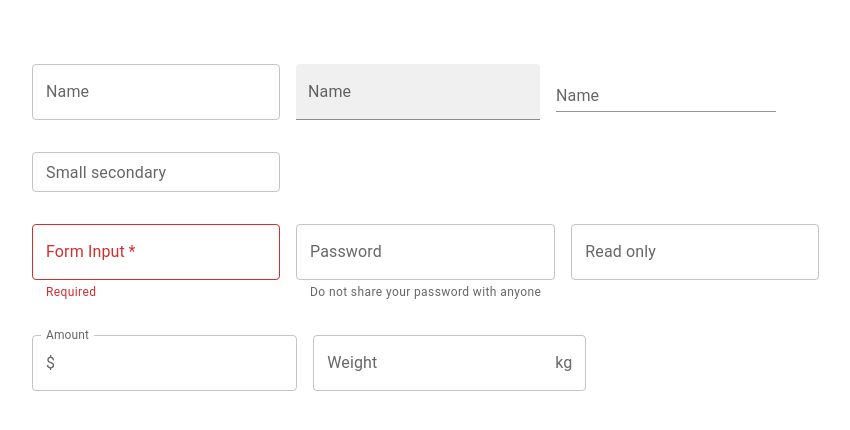
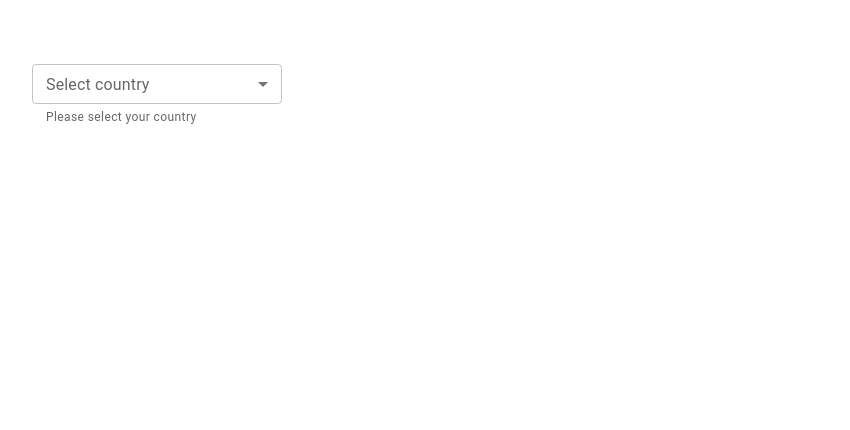
Before and after one commit to thethmuenaing/react-mui-demo, a React (Create React App) app: page / in a window 1280 px wide. Shown: the top 430 px of the page, without its empty margins (32-882 px from the left). Built offline with nearby package versions, Linux system fonts and the light colour scheme.

Commit message:
build MuiSelect component

```diff
--- a/src/App.tsx
+++ b/src/App.tsx
@@ -1,14 +1,16 @@
 import './App.css';
 // import { MuiTypography } from './components/MuiTypography';
 // import { MuiButton } from './components/MuiButton';
-import { MuiTextField } from './components/MuiTextField';
+// import { MuiTextField } from './components/MuiTextField';
+import { MuiSelect } from './components/MuiSelect';
 
 function App() {
   return (
     <div className="App">
       {/* <MuiTypography/> */}
       {/* <MuiButton/> */}
-      <MuiTextField/>
+      {/* <MuiTextField/> */}
+      <MuiSelect/>
     </div>
   );
 }
--- /dev/null
+++ b/src/components/MuiSelect.tsx
@@ -0,0 +1,26 @@
+import { Box, TextField, MenuItem } from "@mui/material"
+import React, { useState } from "react"
+
+export const MuiSelect = () => {
+	const [countries, setCountries] = useState<string[]>([])
+	console.log({countries})
+	const handleChange = (event: React.ChangeEvent<HTMLInputElement>) => {
+		const value = event.target.value
+		setCountries(typeof value === "string" ? value.split(",") : value)
+	}
+	return (
+		<Box width="250px">
+			<TextField label="Select country" select value={countries} onChange={handleChange} fullWidth SelectProps={{
+				multiple:true
+			}}
+			size="small"
+			color="secondary"
+			helperText="Please select your country"
+			>
+				<MenuItem value="IN">India</MenuItem>
+				<MenuItem value="US">USA</MenuItem>
+				<MenuItem value="AU">Austraia</MenuItem>
+			</TextField>
+		</Box>
+	)
+}
```
